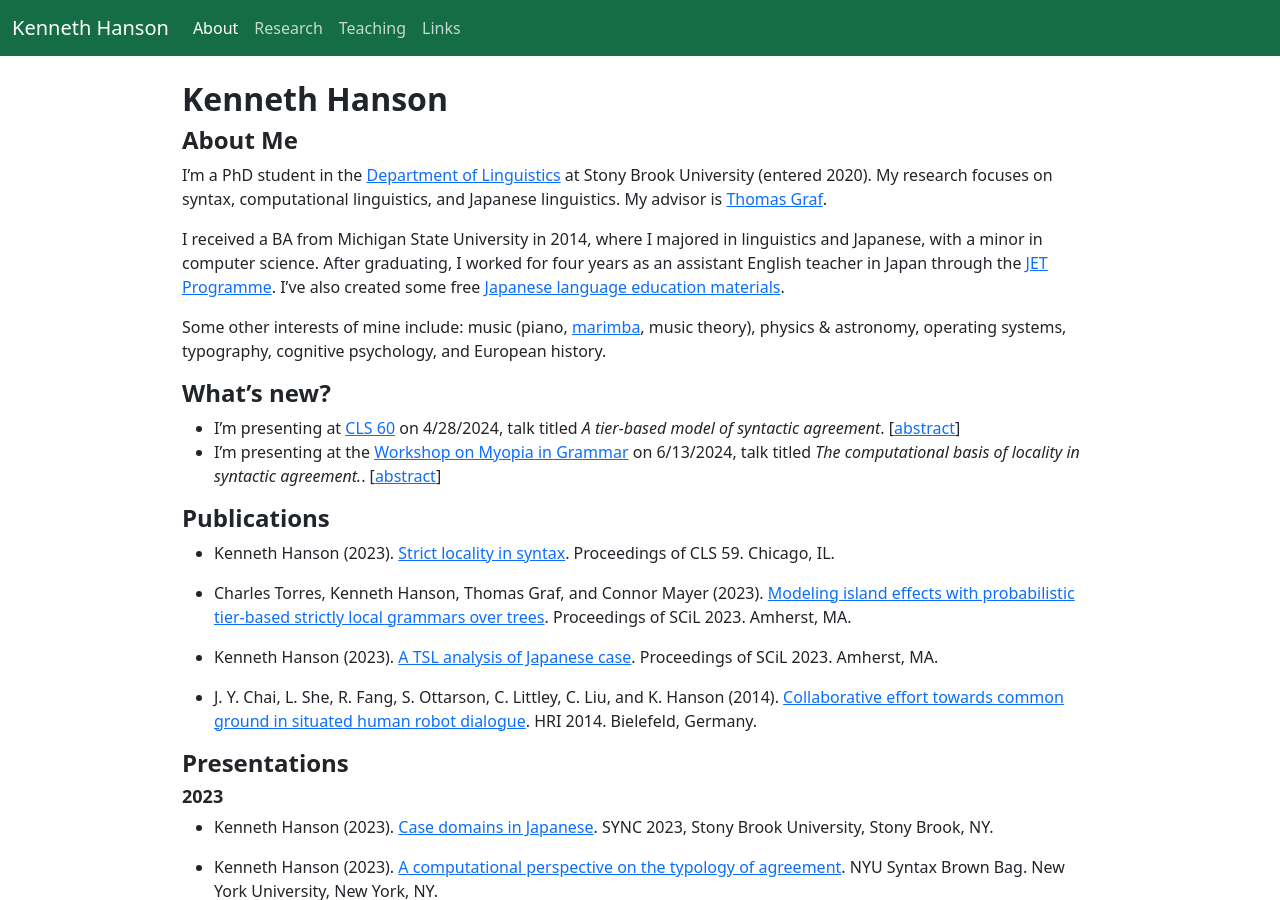
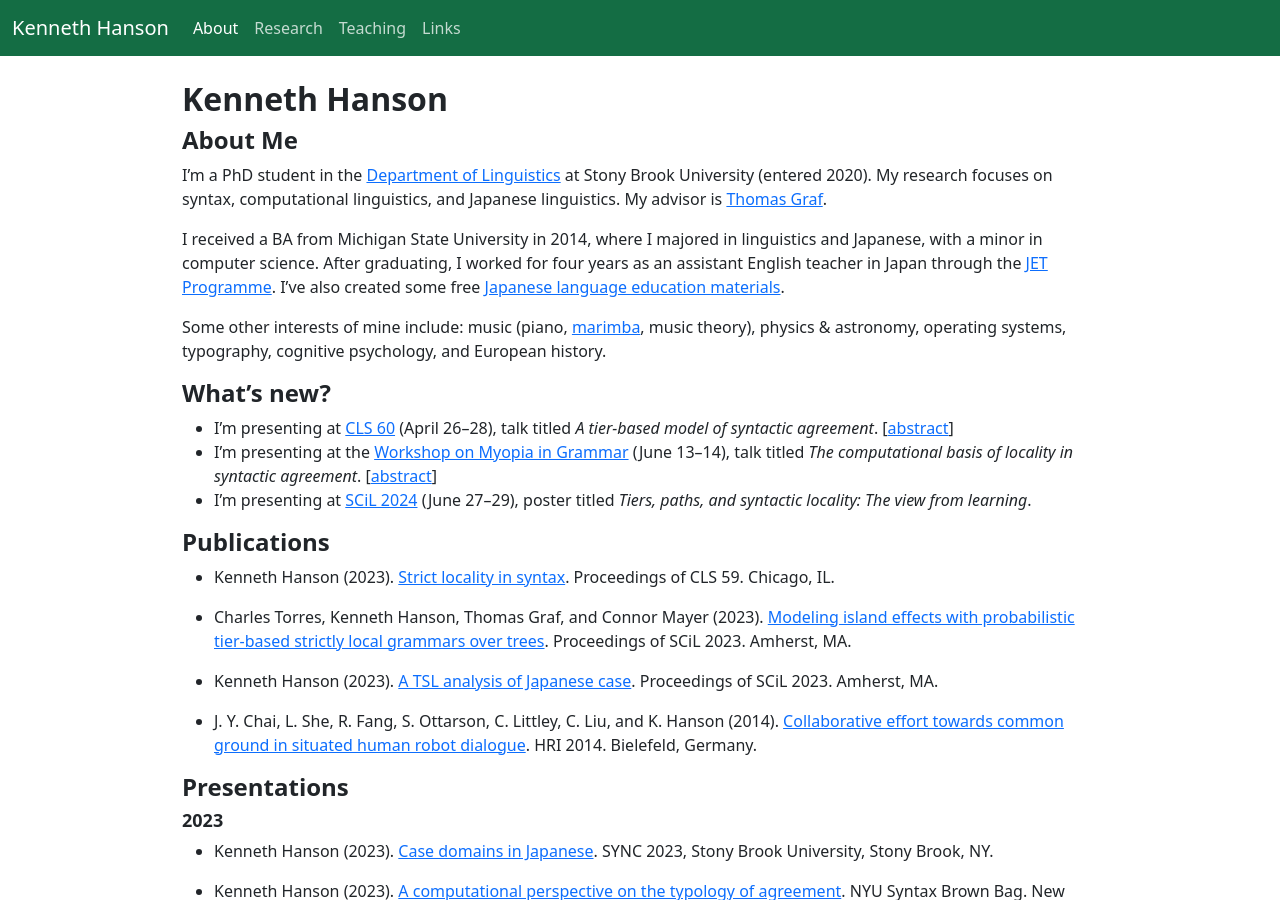
Before and after one commit to khanson679/khanson679.github.io, a Jekyll site: the page built from index.md, in a window 1280 px wide and 900 px high. Built offline with Jekyll 4.4.1, drawn with Linux system fonts in a browser that asks for light colours; some of the changed text lies outside the part shown.

Commit message:
Add SCiL 2024 to "What's new?".

```diff
--- a/index.md
+++ b/index.md
@@ -17,8 +17,10 @@ Some other interests of mine include: music (piano, [marimba][], music theory),
 
 ## What's new?
 
-* I'm presenting at [CLS 60](http://chicagolinguisticsociety.org/) on 4/28/2024, talk titled *A tier-based model of syntactic agreement*. \[[abstract](/files/hanson-cls-2024-abstract.pdf)\]
-* I'm presenting at the [Workshop on Myopia in Grammar](https://home.uni-leipzig.de/tebay/myopia.htm) on 6/13/2024, talk titled *The computational basis of locality in syntactic agreement.*. \[[abstract](/files/hanson-myopia-abstract.pdf)\]
+* I'm presenting at [CLS 60](http://chicagolinguisticsociety.org/) (April 26--28), talk titled *A tier-based model of syntactic agreement*. \[[abstract](/files/hanson-cls-2024-abstract.pdf)\]
+* I'm presenting at the [Workshop on Myopia in Grammar](https://home.uni-leipzig.de/tebay/myopia.htm) (June 13--14), talk titled *The computational basis of locality in syntactic agreement*. \[[abstract](/files/hanson-myopia-abstract.pdf)\]
+* I'm presenting at [SCiL 2024](https://sites.uci.edu/scil2024/) (June 27--29), poster titled *Tiers, paths, and syntactic locality: The view from learning*.
+
 
 ## Publications
 
```
Also changed, not shown: other parts of index.md (+1 -1 lines).
